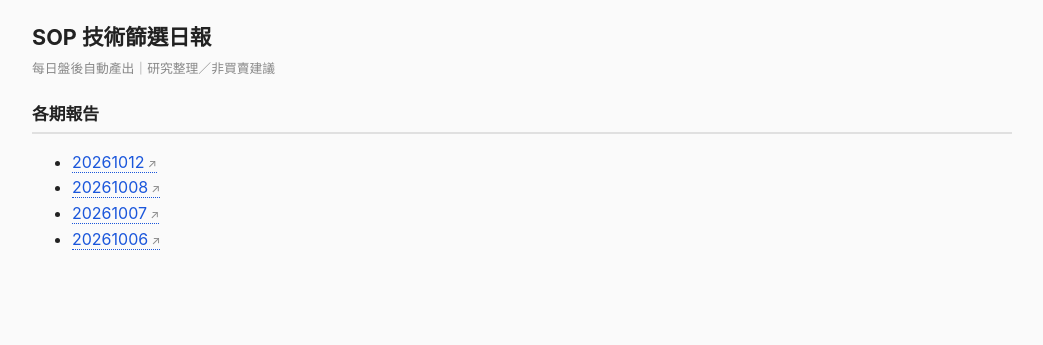
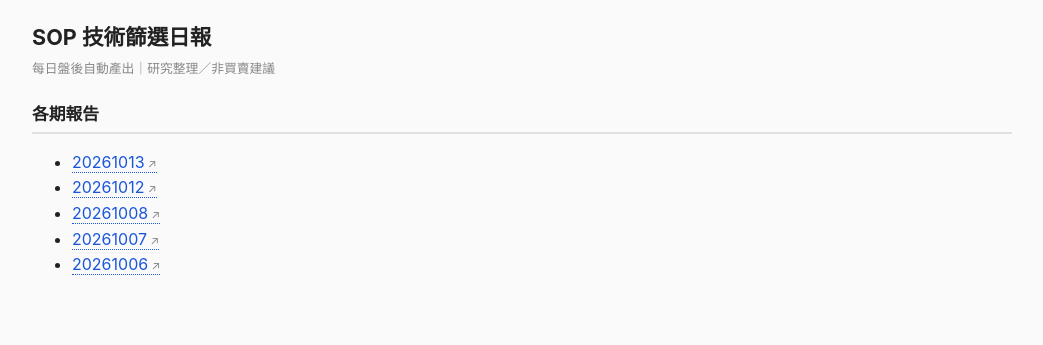
Before and after one commit to MasonLee3721/sop-daily, a plain HTML site: page index.html in a window 1280 px wide. Shown: the whole page, without its empty margins (118-1161 px from the left). Drawn offline with Linux system fonts and the light colour scheme.

Commit message:
SOP 日報 20261013 (2/7)

```diff
--- a/index.html
+++ b/index.html
@@ -20,6 +20,7 @@ a.tk:hover{color:#c0392b;border-bottom-style:solid}a.tk::after{content:" ↗";fo
 .tag{display:inline-block;font-size:.72rem;padding:1px 8px;border-radius:10px;background:#dcfce7;color:#166534;font-weight:700}
 .tag.t2{background:#eff6ff;color:#1d4ed8}</style></head><body>
 <h1>SOP 技術篩選日報</h1><p class="meta">每日盤後自動產出｜研究整理／非買賣建議</p><h2>各期報告</h2><ul>
+<li><a class="tk" href="reports/20261013/REPORT.html">20261013</a></li>
 <li><a class="tk" href="reports/20261012/REPORT.html">20261012</a></li>
 <li><a class="tk" href="reports/20261008/REPORT.html">20261008</a></li>
 <li><a class="tk" href="reports/20261007/REPORT.html">20261007</a></li>
```
